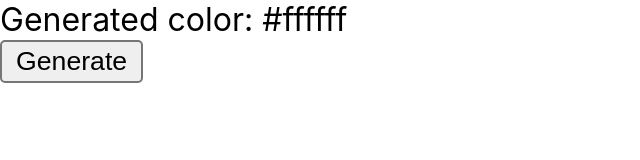
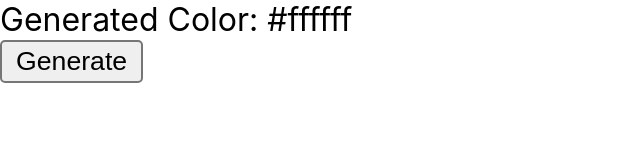
Before and after one commit to lezleyfaye/react-random-color-generator-pjct-react-1-random-color-generator, a React (Create React App) app: page / in a window 1280 px wide. Shown: the top 160 px of the page, without its empty margins (0-640 px from the left). Built offline with nearby package versions, Linux system fonts and the light colour scheme.

Commit message:
Captializing C in color

```diff
--- a/src/App.js
+++ b/src/App.js
@@ -19,7 +19,7 @@ export default function App() {
         zoom: '2',
       }}
     >
-      <div>Generated color: {hex}</div>
+      <div>Generated Color: {hex}</div>
       <div>
         <button onClick={generateRandomColor}>Generate</button>
       </div>
```
